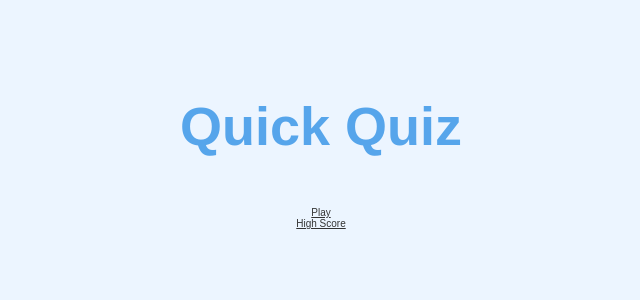
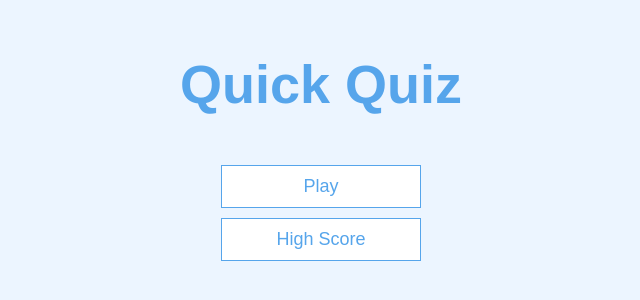
Before and after one commit to UcheSylvester/quick-quiz, a plain HTML site: page index.html in a window 1280 px wide. Shown: the part 238-538 px from the top of the page, without its empty margins (319-959 px from the left). Drawn offline with Linux system fonts and the light colour scheme.

Commit message:
home page done!

```diff
--- a/app.css
+++ b/app.css
@@ -76,3 +76,29 @@ h3 {
 .hidden {
   display: none;
 }
+
+/* BUTTONS */
+.btn {
+  font-size: 1.8rem;
+  padding: 1rem 0;
+  width: 20rem;
+  text-align: center;
+  border: 0.1rem solid #56a5eb;
+  margin-bottom: 1rem;
+  text-decoration: none;
+  color: #56a5eb;
+  background-color: white;
+}
+
+.btn:hover {
+  cursor: pointer;
+  box-shadow: 0 0.4rem 1.4rem 0 rgba(86, 185, 213, 0.5);
+  transform: translateY(-0.1rem);
+  transition: transform 150ms;
+}
+
+.btn[disabled]:hover {
+  cursor: not-allowed;
+  box-shadow: none;
+  transform: none;
+}
```
